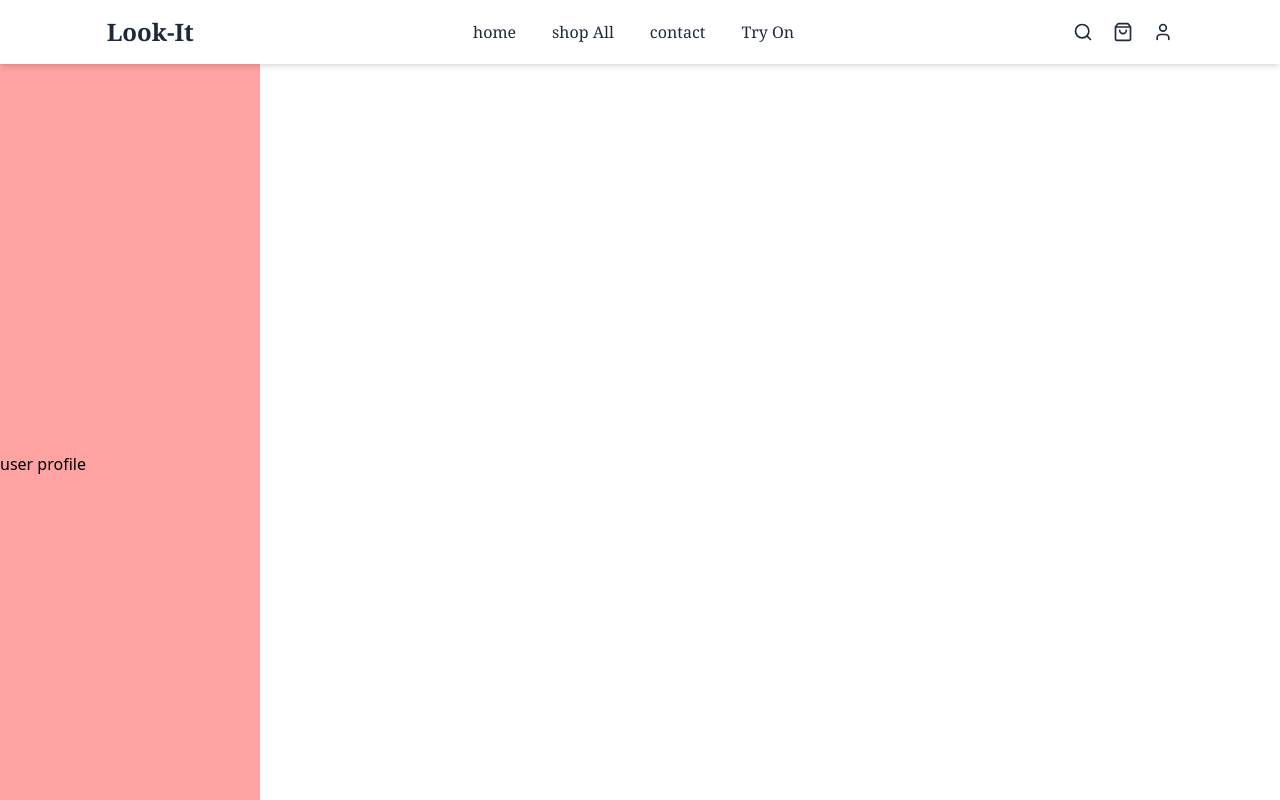
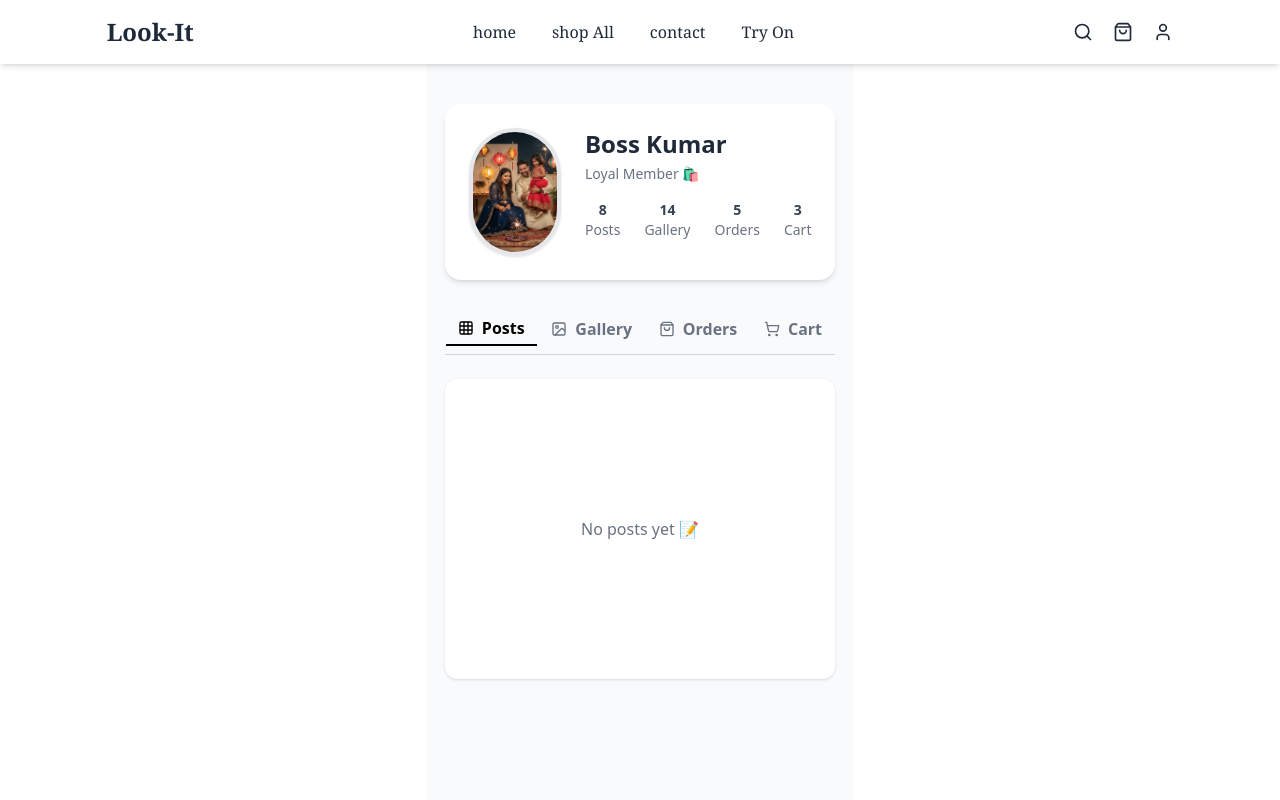
Before and after one commit to The-vishnu/Look, a React (Vite) app in the folder look-it-app/: page /profile in a window 1280 px wide. Built offline with nearby package versions, Linux system fonts and the light colour scheme.

Commit message:
woring on remaining portion

```diff
--- a/look-it-app/src/App.jsx
+++ b/look-it-app/src/App.jsx
@@ -8,14 +8,14 @@ import { GoogleOAuthProvider } from "@react-oauth/google";
 import { Routes, Route } from "react-router-dom";
 import HomePage from "../src/Pages/HomePage.jsx";
 import ProfilePage from "../src/Pages/ProfilePage.jsx";
-import Navbar from "../src/Components/Navbar.jsx"
+import Navbar from "../src/Components/Navbar.jsx";
 
 function App() {
   const [count, setCount] = useState(0);
 
   return (
     <>
-      <div className="flex flex-col no-scrollbar">
+      <div className="flex flex-col no-scrollbar items-center justify-center">
         <Navbar/>
         <Routes>
           <Route path="/" element={<HomePage/>}/>
--- a/look-it-app/src/Components/HeaderComponent.jsx
+++ b/look-it-app/src/Components/HeaderComponent.jsx
@@ -4,7 +4,7 @@ import img3 from "/img3.png";
 const HeaderComponent = () => {
   return (
     <section
-      className="relative h-screen bg-cover bg-center flex items-center justify-start"
+      className="relative h-screen w-full bg-cover bg-center flex items-center justify-start"
       style={{ backgroundImage: `url(${img3})` }}
     >
 
--- a/look-it-app/src/Pages/HomePage.jsx
+++ b/look-it-app/src/Pages/HomePage.jsx
@@ -45,7 +45,7 @@ const HomePage = () => {
       )}
 
       {/* Home Content */}
-      <div className="flex flex-col gap-3 no-scrollbar">
+      <div className="flex flex-col w-full gap-3 no-scrollbar">
         <Header />
         <Middle />
         <Footer/>
--- a/look-it-app/src/Pages/ProfilePage.jsx
+++ b/look-it-app/src/Pages/ProfilePage.jsx
@@ -1,15 +1,106 @@
-import React from 'react'
+import React, { useState } from "react";
+import { ShoppingBag, Image as ImageIcon, ShoppingCart, Grid3X3 } from "lucide-react";
 
 const ProfilePage = () => {
+  const [activeTab, setActiveTab] = useState("posts");
+
+  // Dummy user stats (baad me backend se connect karenge)
+  const user = {
+    name: "Boss Kumar",
+    profileImg: "/img1.png",
+    postsCount: 8,
+    galleryCount: 14,
+    orderCount: 5,
+    cartCount: 3,
+  };
+
   return (
-    <>
-      <div className='bg-red-300 w-65 h-screen items-center justify-center content-center'>
-         <div>
-          user profile
-         </div>
+    <div className="min-h-screen bg-gray-50 flex flex-col items-center py-10">
+      {/* Profile Header */}
+      <div className="bg-white shadow-md rounded-2xl w-11/12 max-w-4xl p-6 flex flex-col sm:flex-row items-center sm:items-start gap-6">
+        {/* Profile Image */}
+        <div className="relative">
+          <img
+            src={user.profileImg}
+            alt="Profile"
+            className="w-32 h-32 rounded-full object-cover border-4 border-gray-200 shadow-sm"
+          />
+        </div>
+
+        {/* Profile Info */}
+        <div className="flex-1 text-center sm:text-left">
+          <h2 className="text-2xl font-semibold text-gray-800">{user.name}</h2>
+          <p className="text-gray-500 text-sm mt-1">Loyal Member 🛍️</p>
+
+          {/* Stats */}
+          <div className="flex justify-center sm:justify-start gap-6 mt-4 text-sm text-gray-700">
+            <div className="text-center">
+              <p className="font-bold">{user.postsCount}</p>
+              <p className="text-gray-500">Posts</p>
+            </div>
+            <div className="text-center">
+              <p className="font-bold">{user.galleryCount}</p>
+              <p className="text-gray-500">Gallery</p>
+            </div>
+            <div className="text-center">
+              <p className="font-bold">{user.orderCount}</p>
+              <p className="text-gray-500">Orders</p>
+            </div>
+            <div className="text-center">
+              <p className="font-bold">{user.cartCount}</p>
+              <p className="text-gray-500">Cart</p>
+            </div>
+          </div>
+        </div>
       </div>
-    </>
-  )
-}
 
-export default ProfilePage
+      {/* Tabs Section */}
+      <div className="w-11/12 max-w-4xl mt-8">
+        <div className="flex justify-around border-b border-gray-300 pb-2">
+          <button
+            className={`flex items-center gap-2 px-3 py-1 font-semibold ${
+              activeTab === "posts" ? "text-black border-b-2 border-black" : "text-gray-500"
+            }`}
+            onClick={() => setActiveTab("posts")}
+          >
+            <Grid3X3 className="w-4 h-4" /> Posts
+          </button>
+          <button
+            className={`flex items-center gap-2 px-3 py-1 font-semibold ${
+              activeTab === "gallery" ? "text-black border-b-2 border-black" : "text-gray-500"
+            }`}
+            onClick={() => setActiveTab("gallery")}
+          >
+            <ImageIcon className="w-4 h-4" /> Gallery
+          </button>
+          <button
+            className={`flex items-center gap-2 px-3 py-1 font-semibold ${
+              activeTab === "orders" ? "text-black border-b-2 border-black" : "text-gray-500"
+            }`}
+            onClick={() => setActiveTab("orders")}
+          >
+            <ShoppingBag className="w-4 h-4" /> Orders
+          </button>
+          <button
+            className={`flex items-center gap-2 px-3 py-1 font-semibold ${
+              activeTab === "cart" ? "text-black border-b-2 border-black" : "text-gray-500"
+            }`}
+            onClick={() => setActiveTab("cart")}
+          >
+            <ShoppingCart className="w-4 h-4" /> Cart
+          </button>
+        </div>
+
+        {/* Tab Content */}
+        <div className="mt-6 bg-white rounded-xl shadow-sm p-6 min-h-[300px] flex items-center justify-center text-gray-500">
+          {activeTab === "posts" && <p>No posts yet 📝</p>}
+          {activeTab === "gallery" && <p>No gallery images yet 📸</p>}
+          {activeTab === "orders" && <p>No orders placed yet 🛒</p>}
+          {activeTab === "cart" && <p>Your cart is empty 🧺</p>}
+        </div>
+      </div>
+    </div>
+  );
+};
+
+export default ProfilePage;
```
Also changed, not shown: 1 other file (tests, documents, lock files or other folders).
